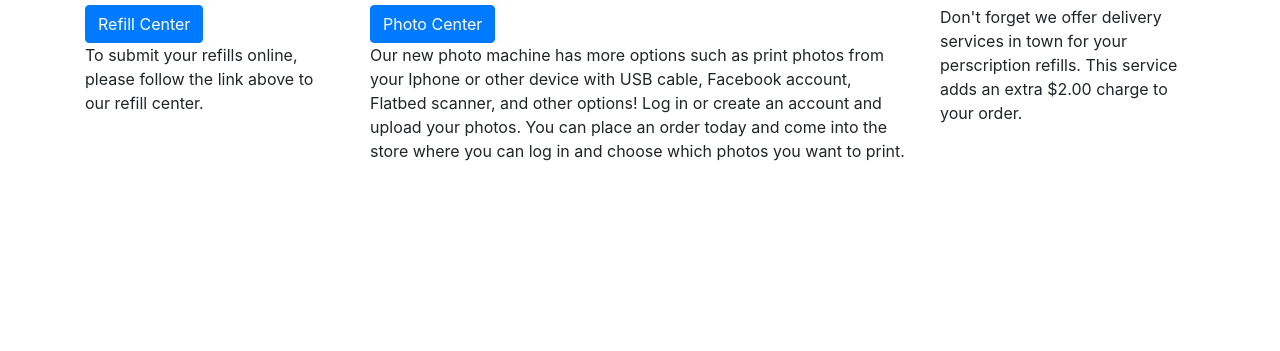
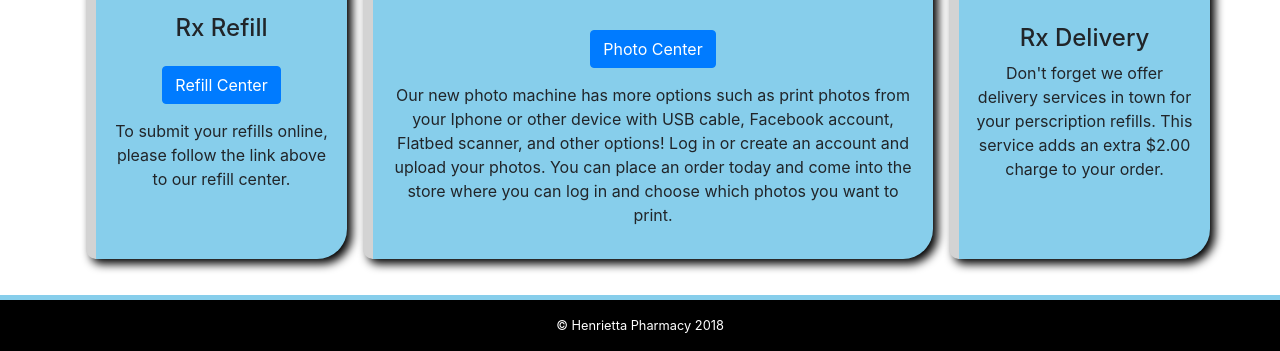
Before and after one commit to RileyMathews/HenriettaPharmacy, a plain HTML site: page index.html in a window 1280 px wide. Shown: the part 770-1121 px from the top of the page. Before the commit the page ends 965 px from the top, so only its background shows below. Drawn offline with Linux system fonts and the light colour scheme.

Commit message:
re ordered services columns per clients reqeuest, and added more styles

```diff
--- a/css/styles.css
+++ b/css/styles.css
@@ -30,6 +30,7 @@
   color: white;
   background-color: black;
   border-radius: 0;
+  padding: 1em;
 }
 
 .sidebar > p {
@@ -65,8 +66,37 @@
   background-size: cover;
 }
 
+.service {
+  background-color: skyblue;
+  border: initial;
+  border-radius: 0;
+  margin-bottom: 0px;
+}
+
 .responsive-header {
   display: none;
+}
+
+footer {
+  background-color: black;
+  border-top: 5px solid skyblue;
+  color: white;
+  text-align: center;
+  padding: 1em;
+}
+
+footer > p {
+  margin: 0;
+  padding: 0;
+  font-size: .8em;
+}
+
+button {
+  margin: 15px 0 15px 0;
+}
+
+.container {
+  background-color: skyblue;
 }
 
 /* media queries */
@@ -96,4 +126,22 @@
   .responsive-header {
     display: block;
   }
+
+  .service {
+    margin-left: 1em;
+    padding: 1em;
+    border-left: 10px solid lightgrey;
+    border-radius: 30px 0 30px 10px;
+    box-shadow: 5px 5px 10px black;
+    margin-bottom: 20px;
+  }
+
+  .service {
+    text-align: center;
+    align-content: center;
+  }
+
+  .container {
+    background-color: white;
+  }
 }
--- a/index.html
+++ b/index.html
@@ -18,7 +18,7 @@
   <div class="container">
     <div class="row content-section">
       <div class="jumbotron-fluid col" id="bg">
-        <h1 class="standout display-3">Henrietta Pharmacy</h1>
+        <h1 class="standout">Henrietta Pharmacy</h1>
         <hr class="my-4">
         <h4 class="sub-header standout">Your Hometown Pharmacy</h4>
       </div>
@@ -49,23 +49,28 @@
     <div id="services" class="content-section">
       <h2>Services</h2>
       <div class="row">
-        <div class="col-md-6">
+        <div class="col-md service">
+          <h4 class="responsive-header">Rx Refill</h4>
+          <a href="https://4575885.winrxrefill.com/" target="_blank"><button id="refillCenter" class="btn btn-primary" name="refill">Refill Center</button></a>
+          <p>To submit your refills online, please follow the link above to our refill center.</p>
+        </div>
+        <div class="col-md-6 service">
           <h4 class="responsive-header">Photo Center</h4>
           <a href="http://gnpphoto.com" target="_blank"><button id="photoCenter" class="btn btn-primary" name="photos">Photo Center</button></a>
           <p>Our new photo machine has more options such as print photos from your Iphone or other device with USB cable, Facebook account, Flatbed scanner, and other options! Log in or create an account and upload your photos. You can place an order today and come into the store where you can log in and choose which photos you want to print.</p>
         </div>
-        <div class="col-md order-md-first">
-          <h4 class="responsive-header">Rx Refill</h4>
-          <a href="https://4575885.winrxrefill.com/" target="_blank"><button id="refillCenter" class="btn btn-primary" name="refill">Refill Center</button></a>
-          <p>To submit your refills online, please follow the link above to our refill center.</p>
-        </div>
-        <div class="col-md">
+        <div class="col-md service">
           <h4>Rx Delivery</h4>
           <p>Don't forget we offer delivery services in town for your perscription refills. This service adds an extra $2.00 charge to your order.</p>
         </div>
       </div>
     </div>
-  </div>
+  </div> <!-- closes container div -->
+
+  <footer>
+    <p>&copy Henrietta Pharmacy 2018</p>
+  </footer>
+
   <script src="js/slideshow.js"></script>
 
 </body>
```
